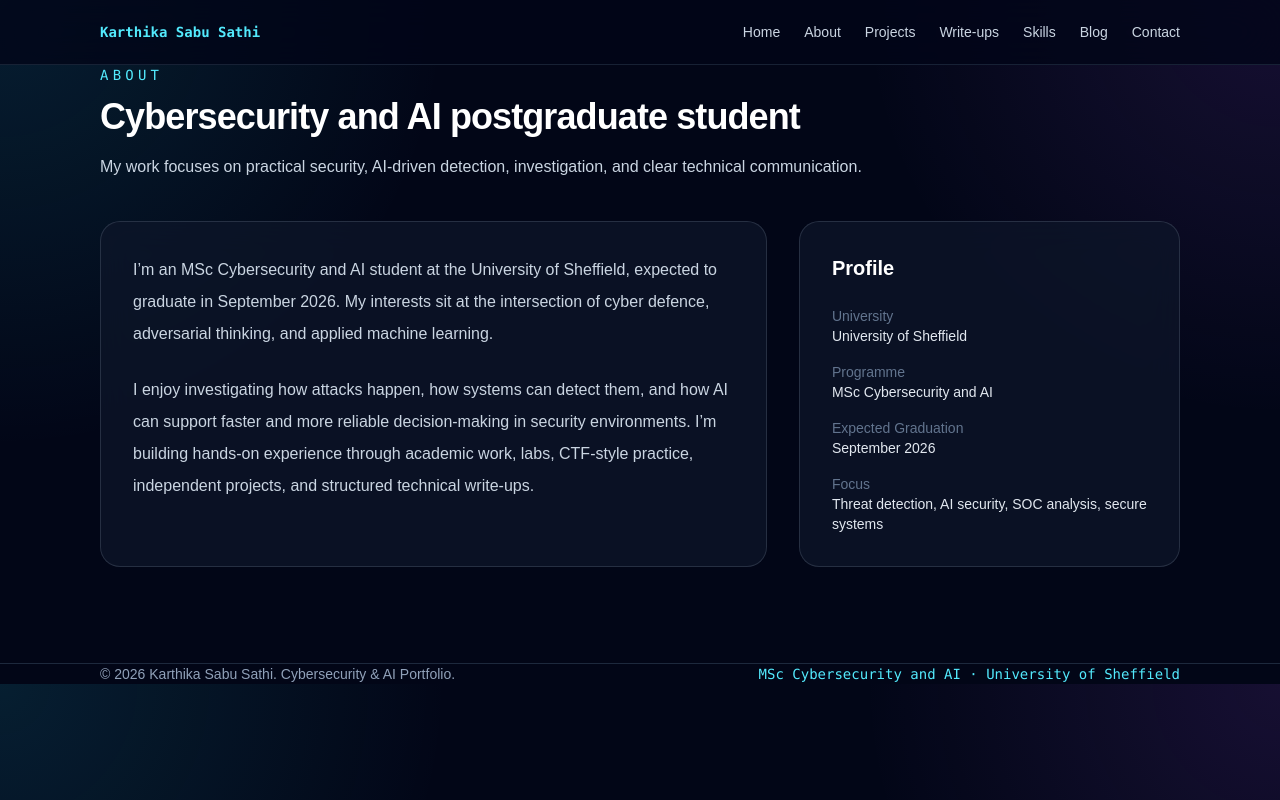
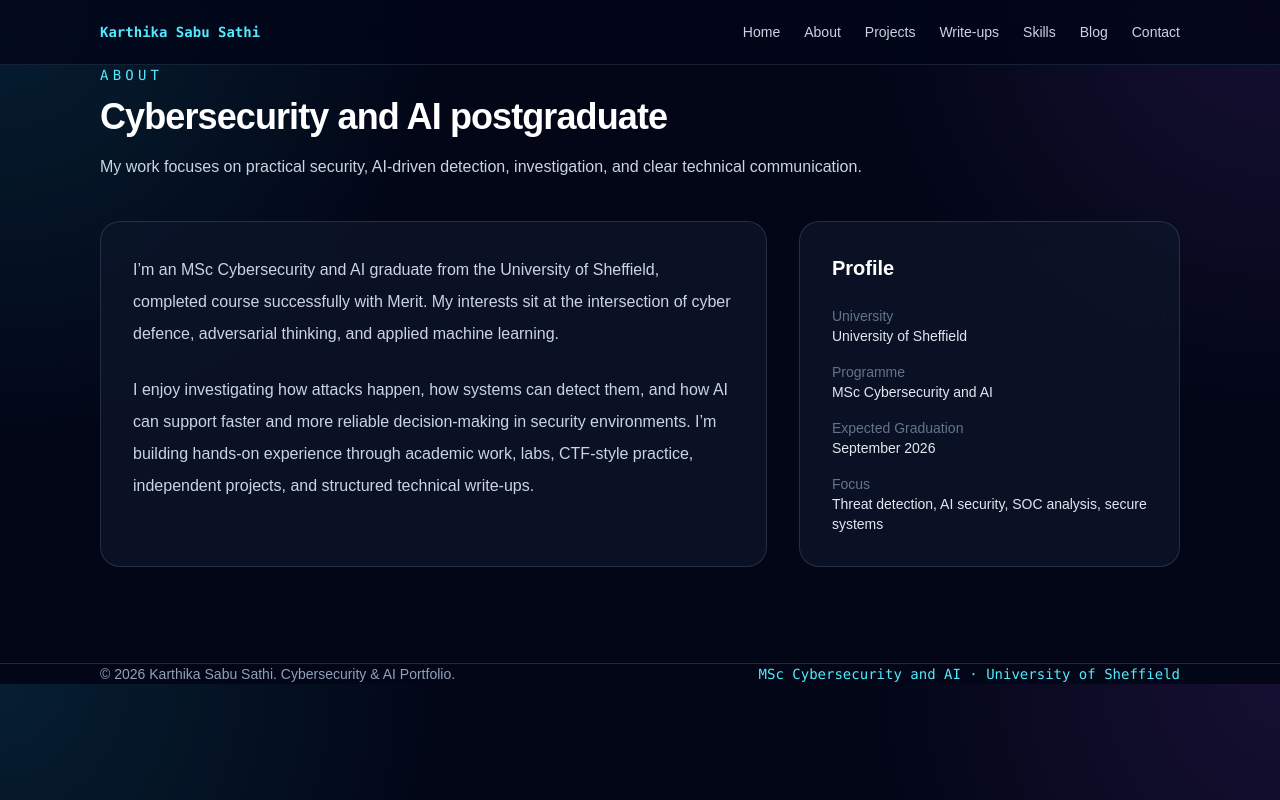
Before and after one commit to Karthikaaah/karthika-portfolio, a Next.js app: page /about in a window 1280 px wide. Built offline with nearby package versions, Linux system fonts and the light colour scheme.

Commit message:
Update page.tsx

```diff
--- a/app/about/page.tsx
+++ b/app/about/page.tsx
@@ -5,15 +5,15 @@ export default function AboutPage() {
     <section className="container-page py-24">
       <SectionHeading
         eyebrow="About"
-        title="Cybersecurity and AI postgraduate student"
+        title="Cybersecurity and AI postgraduate"
         description="My work focuses on practical security, AI-driven detection, investigation, and clear technical communication."
       />
 
       <div className="grid gap-8 lg:grid-cols-[1.4fr_0.8fr]">
         <div className="card p-8 text-slate-300">
           <p className="leading-8">
-            I’m an MSc Cybersecurity and AI student at the University of
-            Sheffield, expected to graduate in September 2026. My interests sit
+            I’m an MSc Cybersecurity and AI graduate from the University of
+            Sheffield, completed course successfully with Merit. My interests sit
             at the intersection of cyber defence, adversarial thinking, and
             applied machine learning.
           </p>
```
